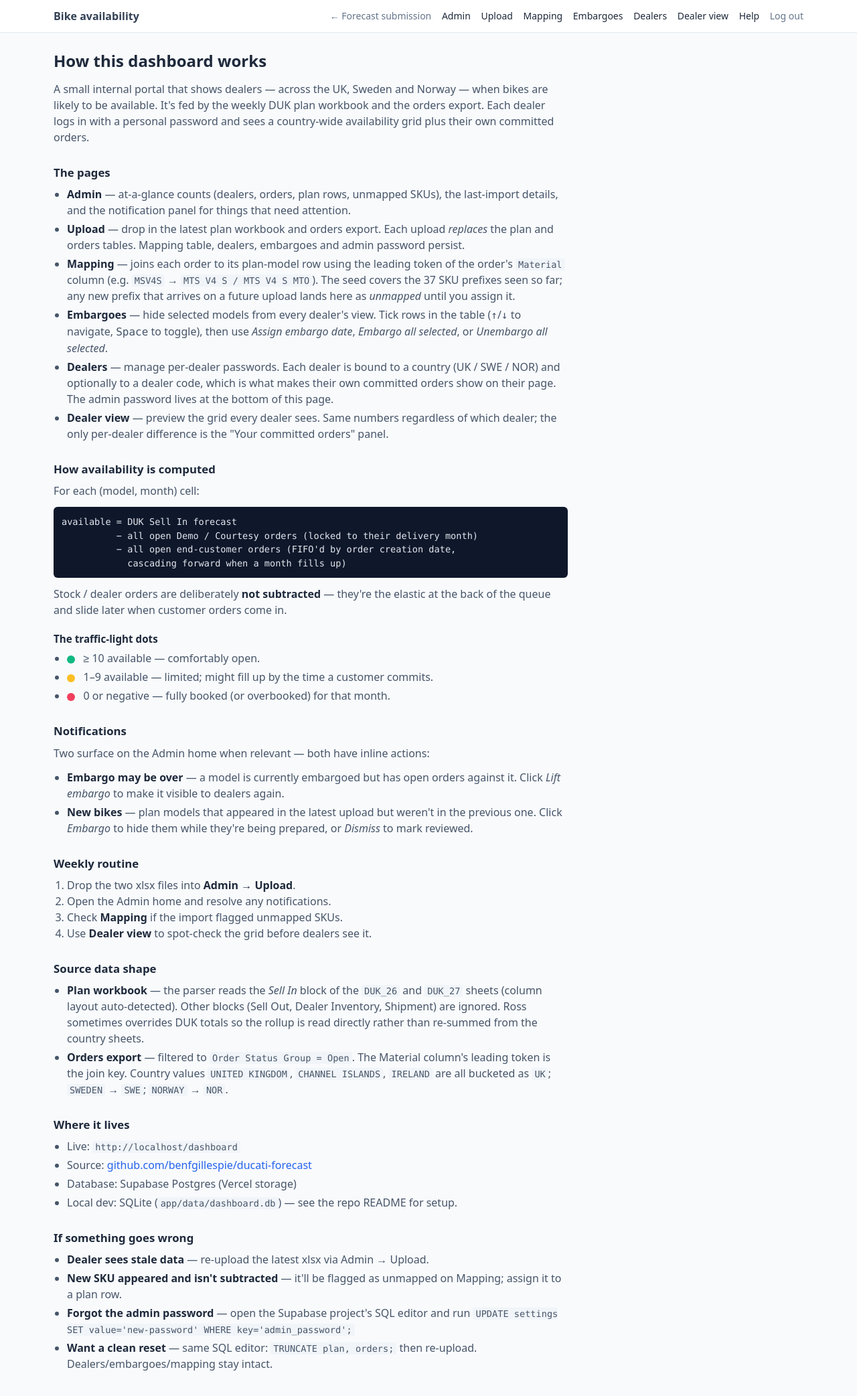
After one commit to DucatiNorthEurope/ducati-forecast, a Flask app: page /admin/help in a window 1280 px wide. The commit adds this page. Shown: the whole page at 67% size. Run offline with Flask 3, Linux system fonts and the light colour scheme; the visitor is signed in with stand-in values (Sample User, id 1); some libraries are stand-ins or nearby versions.

Commit message:
Add admin notifications, dealer preview, Supabase URL handling
- New plan_model_history table tracks plan_models across imports. On
  admin home, unacknowledged new models surface as a "New models" panel
  (with embargo / dismiss actions). First import pre-acks everything so
  the panel only fires on real changes.
- Embargo review panel lists currently-hidden plan_models that have
  open orders flowing against them (signal that the embargo may be over).
- Admin can preview the dealer view via /admin/preview-dealer, and a
  new /admin/help page documents the workflow.
- db.py: clean Supabase POSTGRES_URL of non-libpq query params so psycopg
  can parse it; fall back to POSTGRES_URL if DATABASE_URL is unset.
- Dealer save: roll back on failure and detect unique-violations via
  message text (works against both SQLite and Postgres).

Co-Authored-By: Claude Opus 4.7 (1M context) <noreply@anthropic.com>

```diff
--- a/app/app.py
+++ b/app/app.py
@@ -184,7 +184,18 @@ def _rolling_months(start=None, n=12):
 @app.route("/dealer")
 @dealer_required
 def dealer_view():
-    dealer = current_dealer()
+    return _render_dealer(current_dealer())
+
+
+@app.route("/admin/preview-dealer")
+@admin_required
+def admin_preview_dealer():
+    # synthetic dealer so the template renders; own-orders panel stays empty
+    fake = {"name": "Admin preview", "country": "UK", "dealer_code": None}
+    return _render_dealer(fake)
+
+
+def _render_dealer(dealer):
     con = db.get_conn()
 
     months = _rolling_months(n=12)
@@ -273,7 +284,7 @@ def dealer_view():
         rows.append({"plan_super": super_for.get(p_model), "plan_model": p_model,
                      "cells": cells, "soonest": soonest})
 
-    # dealer's own committed orders
+    # dealer's own committed orders (skipped for the synthetic admin preview)
     own_orders = []
     if dealer["dealer_code"]:
         own_orders = con.execute(
@@ -315,6 +326,30 @@ def admin_home():
     dealer_count = con.execute("SELECT COUNT(*) AS c FROM dealers").fetchone()["c"]
     order_count = con.execute("SELECT COUNT(*) AS c FROM orders").fetchone()["c"]
     plan_count = con.execute("SELECT COUNT(*) AS c FROM plan").fetchone()["c"]
+
+    # "Embargo may be over" — currently-hidden plan_models that have open orders
+    # against them (orders are flowing => probably no longer embargoed in reality).
+    embargo_review = con.execute(
+        f"SELECT e.plan_model, COUNT(o.id) AS order_count "
+        f"FROM embargoes e "
+        f"JOIN material_map mm ON mm.plan_model = e.plan_model "
+        f"JOIN orders o ON o.material_prefix = mm.material_prefix "
+        f"WHERE (e.manually_hidden=1 OR (e.embargo_until IS NOT NULL "
+        f"       AND e.embargo_until > {db.today_sql()})) "
+        f"GROUP BY e.plan_model "
+        f"ORDER BY order_count DESC"
+    ).fetchall()
+
+    # "New bikes" — plan_models that appeared in an import and haven't been
+    # acknowledged by the admin yet. Excludes any already on the embargoes list.
+    new_models = con.execute(
+        "SELECT pmh.plan_model "
+        "FROM plan_model_history pmh "
+        "LEFT JOIN embargoes e ON e.plan_model = pmh.plan_model "
+        "WHERE pmh.acknowledged=0 AND e.plan_model IS NULL "
+        "ORDER BY pmh.first_seen_at DESC, pmh.plan_model"
+    ).fetchall()
+
     return render_template(
         "admin_home.html",
         last_import=last_import,
@@ -322,7 +357,49 @@ def admin_home():
         dealer_count=dealer_count,
         order_count=order_count,
         plan_count=plan_count,
+        embargo_review=embargo_review,
+        new_models=new_models,
     )
+
+
+@app.route("/admin/notify/lift-embargo", methods=["POST"])
+@admin_required
+def admin_notify_lift_embargo():
+    db.get_conn().execute("DELETE FROM embargoes WHERE plan_model=?", (request.form["plan_model"],))
+    db.get_conn().commit()
+    return redirect(url_for("admin_home"))
+
+
+@app.route("/admin/notify/embargo-new", methods=["POST"])
+@admin_required
+def admin_notify_embargo_new():
+    pm = request.form["plan_model"]
+    con = db.get_conn()
+    con.execute(
+        "INSERT INTO embargoes(plan_model, manually_hidden) VALUES(?, 1) "
+        "ON CONFLICT(plan_model) DO UPDATE SET manually_hidden=1, "
+        "updated_at=CURRENT_TIMESTAMP",
+        (pm,),
+    )
+    con.execute("UPDATE plan_model_history SET acknowledged=1 WHERE plan_model=?", (pm,))
+    con.commit()
+    return redirect(url_for("admin_home"))
+
+
+@app.route("/admin/notify/dismiss-new", methods=["POST"])
+@admin_required
+def admin_notify_dismiss_new():
+    con = db.get_conn()
+    con.execute("UPDATE plan_model_history SET acknowledged=1 WHERE plan_model=?",
+                (request.form["plan_model"],))
+    con.commit()
+    return redirect(url_for("admin_home"))
+
+
+@app.route("/admin/help")
+@admin_required
+def admin_help():
+    return render_template("admin_help.html")
 
 
 # ----- admin: upload --------------------------------------------------
@@ -347,6 +424,10 @@ def admin_upload():
         return redirect(url_for("admin_upload"))
 
     con = db.get_conn()
+    # Snapshot the existing plan_models so we can diff against the new upload.
+    previous_models = {r["plan_model"] for r in con.execute(
+        "SELECT DISTINCT plan_model FROM plan WHERE plan_model IS NOT NULL"
+    ).fetchall()}
     con.execute("DELETE FROM plan")
     con.execute("DELETE FROM orders")
     con.executemany(
@@ -373,6 +454,27 @@ def admin_upload():
         con.execute(
             "INSERT INTO material_map(material_prefix, status) VALUES(?, 'unmapped')",
             (p,),
+        )
+
+    # Models that weren't in the previous plan are flagged for admin review.
+    # On the very first upload (previous_models is empty), nothing is "new" —
+    # we pre-acknowledge everything so the notification panel stays empty until
+    # something actually changes between uploads.
+    seen_models = {p[2] for p in plan_rows}
+    first_upload = not previous_models
+    new_models = (seen_models - previous_models) if not first_upload else set()
+    pre_ack_models = seen_models if first_upload else (seen_models - new_models)
+    for m in sorted(new_models):
+        con.execute(
+            "INSERT INTO plan_model_history(plan_model, acknowledged) VALUES(?, 0) "
+            "ON CONFLICT(plan_model) DO NOTHING",
+            (m,),
+        )
+    for m in sorted(pre_ack_models):
+        con.execute(
+            "INSERT INTO plan_model_history(plan_model, acknowledged) VALUES(?, 1) "
+            "ON CONFLICT(plan_model) DO NOTHING",
+            (m,),
         )
 
     unmapped_total = con.execute(
@@ -545,21 +647,28 @@ def admin_dealers_save():
     country = request.form["country"].strip()
     dealer_code = request.form.get("dealer_code", "").strip() or None
     con = db.get_conn()
-    if dealer_id:
-        con.execute(
-            "UPDATE dealers SET password=?, name=?, country=?, dealer_code=? WHERE id=?",
-            (password, name, country, dealer_code, dealer_id),
-        )
-    else:
-        try:
+    try:
+        if dealer_id:
+            con.execute(
+                "UPDATE dealers SET password=?, name=?, country=?, dealer_code=? WHERE id=?",
+                (password, name, country, dealer_code, dealer_id),
+            )
+        else:
             con.execute(
                 "INSERT INTO dealers(password,name,country,dealer_code) VALUES(?,?,?,?)",
                 (password, name, country, dealer_code),
             )
-        except db.sqlite3.IntegrityError:
+        con.commit()
+    except Exception as e:
+        try:
+            con.raw.rollback()
+        except Exception:
+            pass
+        msg = str(e).lower()
+        if "unique" in msg or "duplicate" in msg:
             flash("That password is already in use.", "error")
-            return redirect(url_for("admin_dealers"))
-    con.commit()
+        else:
+            flash(f"Couldn't save dealer: {e}", "error")
     return redirect(url_for("admin_dealers"))
 
 
--- /dev/null
+++ b/app/templates/admin_help.html
@@ -0,0 +1,90 @@
+{% extends "base.html" %}
+{% block content %}
+<div class="prose max-w-3xl">
+<style>
+  .prose h1 { font-size: 1.5rem; font-weight: 600; margin-bottom: 0.75rem; }
+  .prose h2 { font-size: 1.05rem; font-weight: 600; margin-top: 1.75rem; margin-bottom: 0.5rem; }
+  .prose h3 { font-size: 0.95rem; font-weight: 600; margin-top: 1.25rem; margin-bottom: 0.35rem; }
+  .prose p { margin-bottom: 0.75rem; color: #475569; }
+  .prose ul { margin-bottom: 0.75rem; padding-left: 1.25rem; list-style: disc; color: #475569; }
+  .prose ul li { margin-bottom: 0.25rem; }
+  .prose code { background: #f1f5f9; padding: 1px 4px; border-radius: 3px; font-size: 0.85em; }
+  .prose pre { background: #0f172a; color: #e2e8f0; padding: 12px; border-radius: 6px; font-size: 0.85em; overflow-x: auto; margin-bottom: 0.75rem; }
+  .prose strong { color: #1e293b; }
+</style>
+
+<h1>How this dashboard works</h1>
+<p>
+  A small internal portal that shows dealers — across the UK, Sweden and Norway —
+  when bikes are likely to be available. It's fed by the weekly DUK plan workbook
+  and the orders export. Each dealer logs in with a personal password and sees a
+  country-wide availability grid plus their own committed orders.
+</p>
+
+<h2>The pages</h2>
+<ul>
+  <li><strong>Admin</strong> — at-a-glance counts (dealers, orders, plan rows, unmapped SKUs), the last-import details, and the notification panel for things that need attention.</li>
+  <li><strong>Upload</strong> — drop in the latest plan workbook and orders export. Each upload <em>replaces</em> the plan and orders tables. Mapping table, dealers, embargoes and admin password persist.</li>
+  <li><strong>Mapping</strong> — joins each order to its plan-model row using the leading token of the order's <code>Material</code> column (e.g. <code>MSV4S</code> → <code>MTS V4 S / MTS V4 S MTO</code>). The seed covers the 37 SKU prefixes seen so far; any new prefix that arrives on a future upload lands here as <em>unmapped</em> until you assign it.</li>
+  <li><strong>Embargoes</strong> — hide selected models from every dealer's view. Tick rows in the table (<kbd>↑</kbd>/<kbd>↓</kbd> to navigate, <kbd>Space</kbd> to toggle), then use <em>Assign embargo date</em>, <em>Embargo all selected</em>, or <em>Unembargo all selected</em>.</li>
+  <li><strong>Dealers</strong> — manage per-dealer passwords. Each dealer is bound to a country (UK / SWE / NOR) and optionally to a dealer code, which is what makes their own committed orders show on their page. The admin password lives at the bottom of this page.</li>
+  <li><strong>Dealer view</strong> — preview the grid every dealer sees. Same numbers regardless of which dealer; the only per-dealer difference is the "Your committed orders" panel.</li>
+</ul>
+
+<h2>How availability is computed</h2>
+<p>For each (model, month) cell:</p>
+<pre>available = DUK Sell In forecast
+          − all open Demo / Courtesy orders (locked to their delivery month)
+          − all open end-customer orders (FIFO'd by order creation date,
+            cascading forward when a month fills up)</pre>
+<p>
+  Stock / dealer orders are deliberately <strong>not subtracted</strong> — they're the
+  elastic at the back of the queue and slide later when customer orders come in.
+</p>
+
+<h3>The traffic-light dots</h3>
+<ul>
+  <li><span class="inline-block w-3 h-3 rounded-full bg-emerald-500 align-middle"></span> &nbsp; ≥ 10 available — comfortably open.</li>
+  <li><span class="inline-block w-3 h-3 rounded-full bg-amber-400 align-middle"></span> &nbsp; 1–9 available — limited; might fill up by the time a customer commits.</li>
+  <li><span class="inline-block w-3 h-3 rounded-full bg-rose-500 align-middle"></span> &nbsp; 0 or negative — fully booked (or overbooked) for that month.</li>
+</ul>
+
+<h2>Notifications</h2>
+<p>Two surface on the Admin home when relevant — both have inline actions:</p>
+<ul>
+  <li><strong>Embargo may be over</strong> — a model is currently embargoed but has open orders against it. Click <em>Lift embargo</em> to make it visible to dealers again.</li>
+  <li><strong>New bikes</strong> — plan models that appeared in the latest upload but weren't in the previous one. Click <em>Embargo</em> to hide them while they're being prepared, or <em>Dismiss</em> to mark reviewed.</li>
+</ul>
+
+<h2>Weekly routine</h2>
+<ol class="list-decimal pl-5 text-slate-600 mb-3">
+  <li>Drop the two xlsx files into <strong>Admin → Upload</strong>.</li>
+  <li>Open the Admin home and resolve any notifications.</li>
+  <li>Check <strong>Mapping</strong> if the import flagged unmapped SKUs.</li>
+  <li>Use <strong>Dealer view</strong> to spot-check the grid before dealers see it.</li>
+</ol>
+
+<h2>Source data shape</h2>
+<ul>
+  <li><strong>Plan workbook</strong> — the parser reads the <em>Sell In</em> block of the <code>DUK_26</code> and <code>DUK_27</code> sheets (column layout auto-detected). Other blocks (Sell Out, Dealer Inventory, Shipment) are ignored. Ross sometimes overrides DUK totals so the rollup is read directly rather than re-summed from the country sheets.</li>
+  <li><strong>Orders export</strong> — filtered to <code>Order Status Group = Open</code>. The Material column's leading token is the join key. Country values <code>UNITED KINGDOM</code>, <code>CHANNEL ISLANDS</code>, <code>IRELAND</code> are all bucketed as <code>UK</code>; <code>SWEDEN</code> → <code>SWE</code>; <code>NORWAY</code> → <code>NOR</code>.</li>
+</ul>
+
+<h2>Where it lives</h2>
+<ul>
+  <li>Live: <code>{{ request.url_root }}dashboard</code></li>
+  <li>Source: <a href="https://github.com/benfgillespie/ducati-forecast" class="text-blue-600 hover:underline">github.com/benfgillespie/ducati-forecast</a></li>
+  <li>Database: Supabase Postgres (Vercel storage)</li>
+  <li>Local dev: SQLite (<code>app/data/dashboard.db</code>) — see the repo README for setup.</li>
+</ul>
+
+<h2>If something goes wrong</h2>
+<ul>
+  <li><strong>Dealer sees stale data</strong> — re-upload the latest xlsx via Admin → Upload.</li>
+  <li><strong>New SKU appeared and isn't subtracted</strong> — it'll be flagged as unmapped on Mapping; assign it to a plan row.</li>
+  <li><strong>Forgot the admin password</strong> — open the Supabase project's SQL editor and run <code>UPDATE settings SET value='new-password' WHERE key='admin_password';</code></li>
+  <li><strong>Want a clean reset</strong> — same SQL editor: <code>TRUNCATE plan, orders;</code> then re-upload. Dealers/embargoes/mapping stay intact.</li>
+</ul>
+
+</div>
+{% endblock %}
--- a/app/templates/base.html
+++ b/app/templates/base.html
@@ -18,6 +18,8 @@
           <a href="{{ url_for('admin_mapping') }}" class="mr-3 hover:underline">Mapping</a>
           <a href="{{ url_for('admin_embargoes') }}" class="mr-3 hover:underline">Embargoes</a>
           <a href="{{ url_for('admin_dealers') }}" class="mr-3 hover:underline">Dealers</a>
+          <a href="{{ url_for('admin_preview_dealer') }}" class="mr-3 hover:underline">Dealer view</a>
+          <a href="{{ url_for('admin_help') }}" class="mr-3 hover:underline">Help</a>
           <a href="{{ url_for('logout') }}" class="text-slate-500 hover:underline">Log out</a>
         {% elif session.get('dealer_pw') %}
           <a href="{{ url_for('logout') }}" class="text-slate-500 hover:underline">Log out</a>
```
Also changed, not shown: app/db.py (+46 -5 lines), app/templates/admin_home.html (+51 -0 lines).
